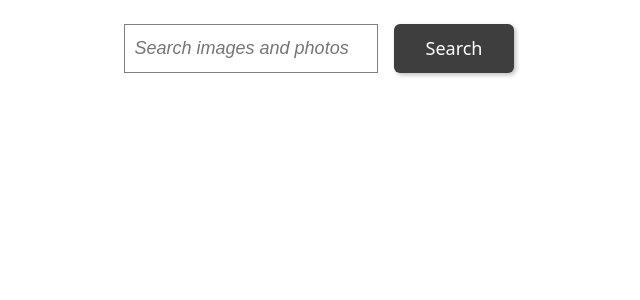
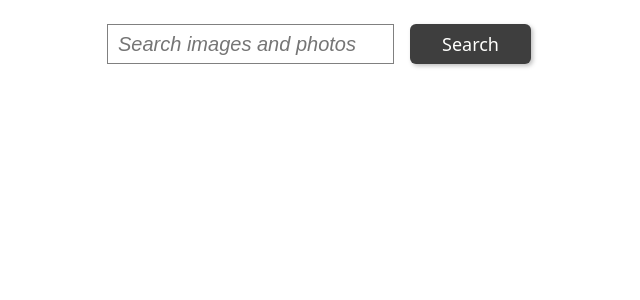
Before and after one commit to Liliia423/goit-react-hw-04, a React (Vite) app: page / in a window 1280 px wide. Shown: the top 300 px of the page, without its empty margins (321-961 px from the left). Built offline with nearby package versions, Linux system fonts and the light colour scheme.

Commit message:
Initial commit

```diff
--- a/src/components/SearchBar/SearchBar.module.css
+++ b/src/components/SearchBar/SearchBar.module.css
@@ -15,10 +15,10 @@ form input:focus-visible {
 }
 
 input {
-  padding: 10px 10px;
+  padding: 4px 10px;
   margin-right: 16px;
   border: solid 1px grey;
-  font-size: 18px;
+  font-size: 20px;
   font-style: normal;
   font-weight: 400;
   line-height: 1.5;
```
